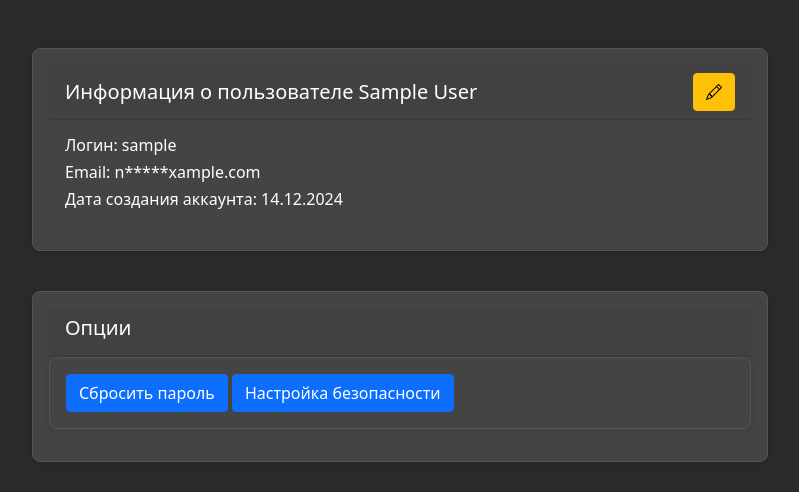
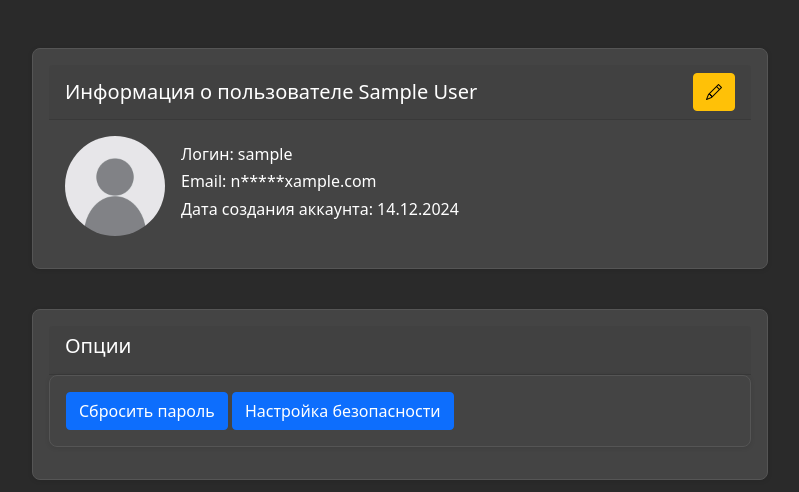
Before and after one commit to RedColdHearted/smoke-haven-app, a Django app: page /users/profile/ in a window 1280 px wide. Shown: the part 80-572 px from the top of the page, without its empty margins (240-1039 px from the left). Run offline with Django 5.2, Linux system fonts and the light colour scheme; the visitor is signed in with stand-in values (Sample User, id 1); parts of the project's set-up code (start-up, migrations or seed data) failed here and were passed over; some libraries are stand-ins or nearby versions.

Commit message:
Implement avatar updating trough profile page

```diff
--- a/apps/invoices/views/summary.py
+++ b/apps/invoices/views/summary.py
@@ -1,7 +1,6 @@
 
 from django.views.generic import TemplateView
 from django.contrib.auth.mixins import LoginRequiredMixin
-from django.utils.translation import gettext_lazy as _
 from django.utils import timezone
 
 from apps.invoices.services.summary.functions import (
--- a/apps/users/forms/__init__.py
+++ b/apps/users/forms/__init__.py
@@ -1 +1 @@
-from .user import UserUpdateForm
+from .user import UserInitialsUpdateForm
--- a/apps/users/forms/user.py
+++ b/apps/users/forms/user.py
@@ -3,7 +3,7 @@ from django import forms
 from ..models import User
 
 
-class UserUpdateForm(forms.ModelForm):
+class UserInitialsUpdateForm(forms.ModelForm):
     """User update form."""
 
     first_name = forms.CharField(
--- a/apps/users/urls.py
+++ b/apps/users/urls.py
@@ -1,7 +1,7 @@
 from django.contrib.auth.views import LogoutView
 from django.urls import path
 
-from .views import ProfileView, UserUpdateView
+from .views import ProfileView, UserInitialsUpdateView, UserAvatarUpdateView
 
 app_name = "users"
 
@@ -17,8 +17,13 @@ urlpatterns = [
         name="profile",
     ),
     path(
-        "update-info/",
-        UserUpdateView.as_view(),
-        name="update_info",
+        "update-initials/",
+        UserInitialsUpdateView.as_view(),
+        name="update_initials",
+    ),
+    path(
+        "update-avatar/",
+        UserAvatarUpdateView.as_view(),
+        name="update_avatar",
     )
 ]
--- a/apps/users/views.py
+++ b/apps/users/views.py
@@ -3,7 +3,7 @@ from django.contrib.auth.mixins import LoginRequiredMixin
 from django.urls import reverse_lazy
 
 from .models import User
-from .forms import UserUpdateForm
+from .forms import UserInitialsUpdateForm
 
 
 class ProfileView(LoginRequiredMixin, DetailView):
@@ -15,14 +15,25 @@ class ProfileView(LoginRequiredMixin, DetailView):
         return self.request.user
 
 
-class UserUpdateView(LoginRequiredMixin, UpdateView):
+class UserInitialsUpdateView(LoginRequiredMixin, UpdateView):
     template_name = "users/update_user.html"
     model = User
     context_object_name = "user"
-    form_class = UserUpdateForm
+    form_class = UserInitialsUpdateForm
 
     def get_object(self, queryset = None):
         return self.request.user
 
     def get_success_url(self):
         return reverse_lazy("users:profile")
+
+
+class UserAvatarUpdateView(LoginRequiredMixin, UpdateView):
+    fields = ("avatar",)
+    model = User
+
+    def get_object(self):
+        return self.request.user
+
+    def get_success_url(self):
+        return reverse_lazy("users:profile")
--- a/templates/users/profile.html
+++ b/templates/users/profile.html
@@ -2,13 +2,75 @@
 {% load crispy_forms_tags %}
 {% load static %}
 {% load i18n %}
-
 
 {% block title %}Профиль{% endblock %}
 
 {% block style %}
 <link rel="stylesheet" href="https://cdn.jsdelivr.net/npm/bootstrap-icons@1.5.0/font/bootstrap-icons.css">
 <link rel="stylesheet" href="{% static 'users/css/profile.css' %}" />
+<style>
+.avatar-button {
+    position: absolute; /* Позволяет кнопке занимать всю область контейнера */
+    top: 0;
+    left: 0;
+    width: 100%;
+    height: 100%;
+    background: transparent; /* Прозрачный фон */
+    border: none; /* Убираем рамку */
+    cursor: pointer; /* Курсор в виде указателя */
+    z-index: 1; /* Убедитесь, что кнопка находится поверх изображения */
+}
+
+.avatar-container {
+    position: relative;
+    width: 100px;
+    height: 100px;
+    border-radius: 50%;
+    overflow: hidden;
+}
+
+.avatar-image {
+    position: absolute;
+    top: 50%;
+    left: 50%;
+    transform: translate(-50%, -50%);
+    width: 100%;
+    height: auto;
+}
+
+.avatar-container::after {
+    content: '';
+    position: absolute;
+    top: 0;
+    left: 0;
+    width: 100%;
+    height: 100%;
+    background-color: rgba(0, 0, 0, 0); /* Начальный цвет фона прозрачный */
+    transition: background-color 0.3s;
+    border-radius: 50%; /* Сохраняем форму круга */
+}
+
+.avatar-container:hover::after {
+    background-color: rgba(0, 0, 0, 0.5); /* Затемнение при наведении */
+}
+
+.edit-icon {
+    position: absolute;
+    top: 50%;
+    left: 50%;
+    transform: translate(-50%, -50%);
+    color: white;
+    font-size: 28px; /* Увеличен размер иконки */
+    opacity: 0;
+    transition: opacity 0.3s;
+    cursor: pointer; /* Указатель курсора */
+}
+
+.avatar-container:hover .edit-icon {
+    opacity: 1; /* Показать иконку при наведении */
+}
+
+</style>
 {% endblock %}
 
 {% block page_name %}
@@ -24,14 +86,26 @@
             <div class="card options-container">
                 <div class="card-header d-flex justify-content-between align-items-center">
                     <h5 class="mb-0">Информация о пользователе {{ user.first_name }} {{ user.last_name }}</h5>
-                    <a href="{% url 'users:update_info' %}" class="btn btn-warning">
+                    <a href="{% url 'users:update_initials' %}" class="btn btn-warning">
                         <i class="bi bi-pencil"></i>
                     </a>
                 </div>
-                <div class="card-body">
-                    <h6>Логин: {{ user.username }}</h6>
-                    <h6>Email: {{ user.email | slice:1}}<span>*****</span>{{ user.email | slice:"-10:"}}</h6>
-                    <h6>Дата создания аккаунта: {{ user.created|date:"d.m.Y" }}</h6>
+                <div class="d-flex align-items-center p-3">
+                    <div class="avatar-container me-3">
+                        {% if user.avatar %}
+                            <img src="{{ user.avatar.url }}" alt="Аватар пользователя" class="avatar-image">
+                        {% else %}
+                            <img src="{% static 'empty_avatar.webp' %}" alt="Profile Photo" class="avatar-image" />
+                        {% endif %}
+                        <button type="button" class="avatar-button" data-bs-toggle="modal" data-bs-target="#avatarUploadModal">
+                            <i class="bi bi-pencil edit-icon"></i>
+                        </button>
+                    </div>
+                    <div class="user-info">
+                        <h6>Логин: {{ user.username }}</h6>
+                        <h6>Email: {{ user.email | slice:1}}<span>*****</span>{{ user.email | slice:"-10:"}}</h6>
+                        <h6>Дата создания аккаунта: {{ user.created|date:"d.m.Y" }}</h6>
+                    </div>
                 </div>
             </div>
         </div>
@@ -51,4 +125,27 @@
         </div>
     </div>
 </div>
+
+<!-- Модальное окно для загрузки аватарки -->
+<div class="modal fade" id="avatarUploadModal" tabindex="-1" aria-labelledby="avatarUploadModalLabel" aria-hidden="true">
+    <div class="modal-dialog">
+        <div class="modal-content">
+            <div class="modal-header">
+                <h5 class="modal-title text-dark" id="avatarUploadModalLabel ">Загрузить новую аватарку</h5>
+                <button type="button" class="btn-close" data-bs-dismiss="modal" aria-label="Close"></button>
+            </div>
+            <div class="modal-body">
+                <form method="POST" enctype="multipart/form-data" action="{% url 'users:update_avatar' %}">
+                    {% csrf_token %}
+                    <div class="mb-3">
+                        <label for="avatar" class="form-label">Выберите файл</label>
+                        <input type="file" class="form-control" id="avatar" name="avatar" required>
+                    </div>
+                    <button type="submit" class="btn btn-primary">Загрузить</button>
+                </form>
+            </div>
+        </div>
+    </div>
+</div>
+
 {% endblock %}
```
Also changed, not shown: ui/empty_avatar.webp (added).
